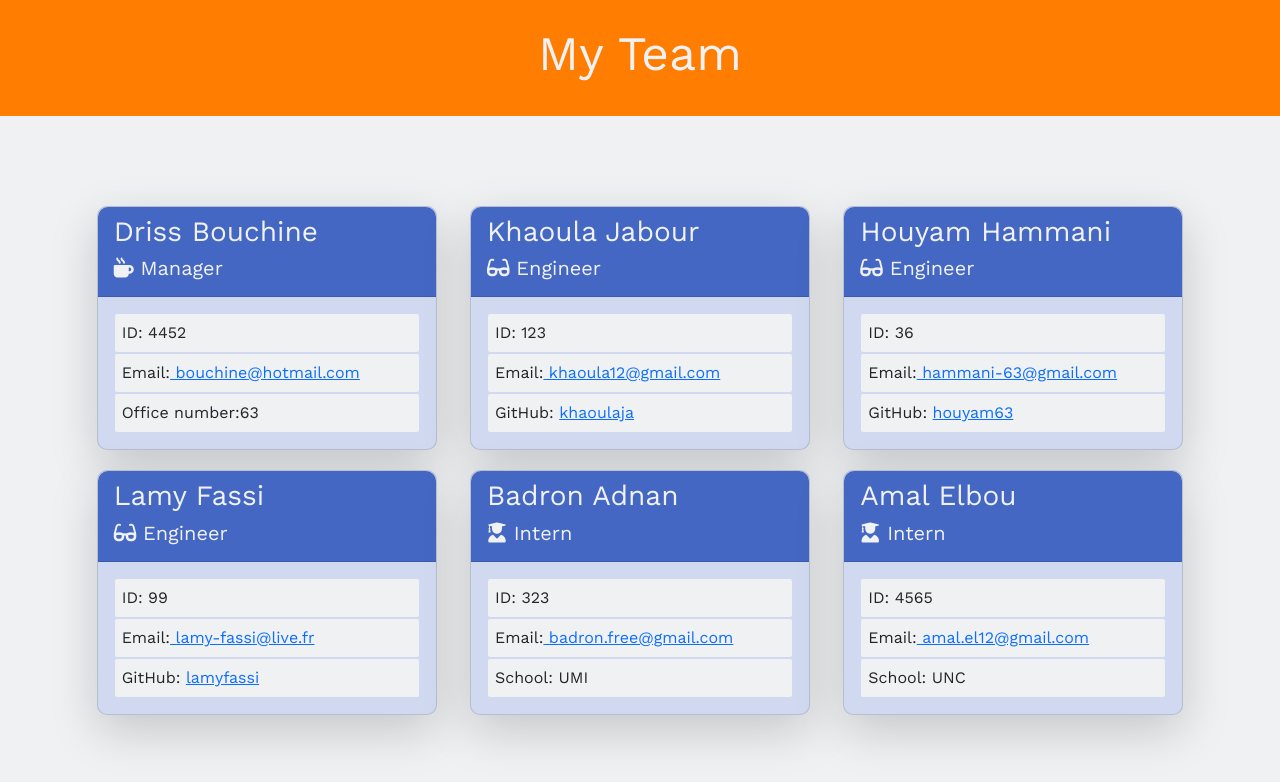
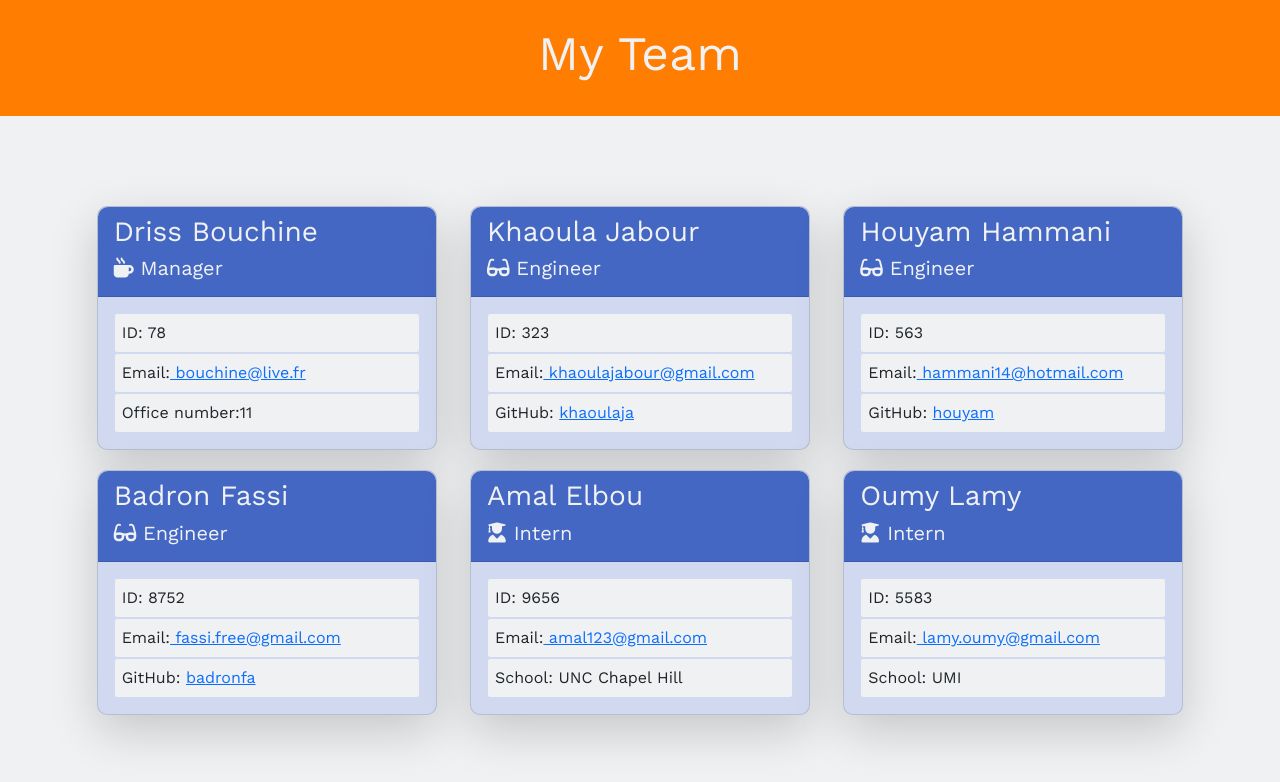
Before and after one commit to khaoulaja/Team-Profile-Builder, a website: page dist/index.html in a window 1280 px wide. Drawn offline with nearby package versions, Linux system fonts and the light colour scheme; a web font is replaced by a local one.

Commit message:
add readme file

```diff
--- a/dist/index.html
+++ b/dist/index.html
@@ -24,10 +24,10 @@
       <h5><i class="fas fa-mug-hot"></i> Manager</h5>
     </div>
     <div class="card-body">
-      <div class="info">ID: 4452</div>
-      <div class="info">Email:<a href="mailto:bouchine@hotmail.com" target="_blank">  bouchine@hotmail.com</a></div>
+      <div class="info">ID: 78</div>
+      <div class="info">Email:<a href="mailto:bouchine@live.fr" target="_blank">  bouchine@live.fr</a></div>
       <div class="info">
-          Office number:63
+          Office number:11
       </div>
     </div>
   </div>
@@ -39,8 +39,8 @@
         <h5><i class="fas fa-glasses"></i> Engineer</h5>
         </div>
         <div class="card-body">
-        <div class="info">ID: 123</div>
-        <div class="info">Email:<a href="mailto:khaoula12@gmail.com" target="_blank">  khaoula12@gmail.com</a></div>
+        <div class="info">ID: 323</div>
+        <div class="info">Email:<a href="mailto:khaoulajabour@gmail.com" target="_blank">  khaoulajabour@gmail.com</a></div>
         <div class="info">
             GitHub: <a href="https://github.com/khaoulaja" target="_blank"> khaoulaja</a>
         </div>
@@ -52,23 +52,23 @@
         <h5><i class="fas fa-glasses"></i> Engineer</h5>
         </div>
         <div class="card-body">
-        <div class="info">ID: 36</div>
-        <div class="info">Email:<a href="mailto:hammani-63@gmail.com" target="_blank">  hammani-63@gmail.com</a></div>
+        <div class="info">ID: 563</div>
+        <div class="info">Email:<a href="mailto:hammani14@hotmail.com" target="_blank">  hammani14@hotmail.com</a></div>
         <div class="info">
-            GitHub: <a href="https://github.com/houyam63" target="_blank"> houyam63</a>
+            GitHub: <a href="https://github.com/houyam" target="_blank"> houyam</a>
         </div>
         </div>
     </div>
     <div class="card shadow-lg">
         <div class="card-header">
-        <h3 class="text-capitalize">Lamy fassi</h3>
+        <h3 class="text-capitalize">badron fassi</h3>
         <h5><i class="fas fa-glasses"></i> Engineer</h5>
         </div>
         <div class="card-body">
-        <div class="info">ID: 99</div>
-        <div class="info">Email:<a href="mailto:lamy-fassi@live.fr" target="_blank">  lamy-fassi@live.fr</a></div>
+        <div class="info">ID: 8752</div>
+        <div class="info">Email:<a href="mailto:fassi.free@gmail.com" target="_blank">  fassi.free@gmail.com</a></div>
         <div class="info">
-            GitHub: <a href="https://github.com/lamyfassi" target="_blank"> lamyfassi</a>
+            GitHub: <a href="https://github.com/badronfa" target="_blank"> badronfa</a>
         </div>
         </div>
     </div>
@@ -76,27 +76,27 @@
 
     <div class="card shadow-lg">
         <div class="card-header">
-        <h3 class="text-capitalize">badron adnan</h3>
+        <h3 class="text-capitalize">amal elbou</h3>
         <h5><i class="fas fa-user-graduate"></i> Intern</h5>
         </div>
         <div class="card-body">
-        <div class="info">ID: 323</div>
-        <div class="info">Email:<a href="mailto:badron.free@gmail.com" target="_blank">  badron.free@gmail.com</a></div>
+        <div class="info">ID: 9656</div>
+        <div class="info">Email:<a href="mailto:amal123@gmail.com" target="_blank">  amal123@gmail.com</a></div>
         <div class="info">
-        School: UMI
+        School: UNC Chapel Hill
         </div>
         </div>
     </div>
     <div class="card shadow-lg">
         <div class="card-header">
-        <h3 class="text-capitalize">Amal Elbou</h3>
+        <h3 class="text-capitalize">Oumy lamy</h3>
         <h5><i class="fas fa-user-graduate"></i> Intern</h5>
         </div>
         <div class="card-body">
-        <div class="info">ID: 4565</div>
-        <div class="info">Email:<a href="mailto:amal.el12@gmail.com" target="_blank">  amal.el12@gmail.com</a></div>
+        <div class="info">ID: 5583</div>
+        <div class="info">Email:<a href="mailto:lamy.oumy@gmail.com" target="_blank">  lamy.oumy@gmail.com</a></div>
         <div class="info">
-        School: UNC
+        School: UMI
         </div>
         </div>
     </div>
```
Also changed, not shown: README.md, team-generator.png (added).
